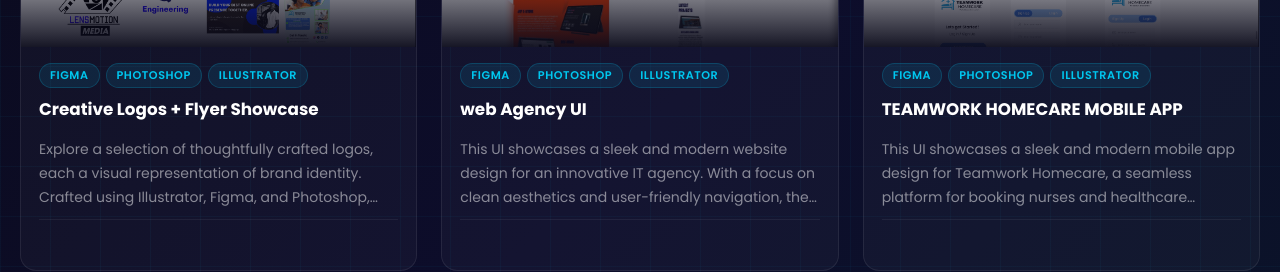
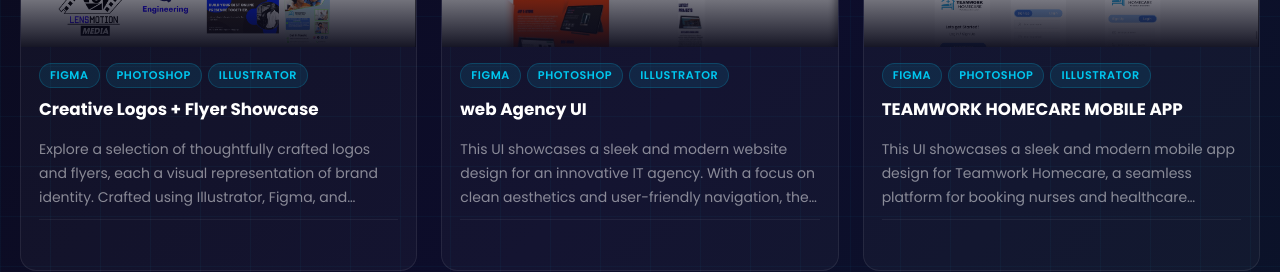
Before and after one commit to jefYekee/jef-Designer, a React (Create React App) app: page / in a window 1280 px wide. Shown: the part 1360-1632 px from the top of the page. Built offline with nearby package versions, Linux system fonts and the light colour scheme.

Commit message:
Updated projects sections

```diff
--- a/src/data/constants.js
+++ b/src/data/constants.js
@@ -193,7 +193,7 @@ export const projects = [
     id: 0,
     title: "Creative Logos + Flyer Showcase",
     description:
-      "Explore a selection of thoughtfully crafted logos, each a visual representation of brand identity. Crafted using Illustrator, Figma, and Photoshop, these logos go beyond design—they embody brand values. Take a closer look at how creativity, precision, and innovation converge to shape impactful brand identities.",
+      "Explore a selection of thoughtfully crafted logos and flyers, each a visual representation of brand identity. Crafted using Illustrator, Figma, and Photoshop, these logos go beyond design—they embody brand values. Take a closer look at how creativity, precision, and innovation converge to shape impactful brand identities.",
     image: require("../images/projects/graphics.png"),
 
     tags: [
```
